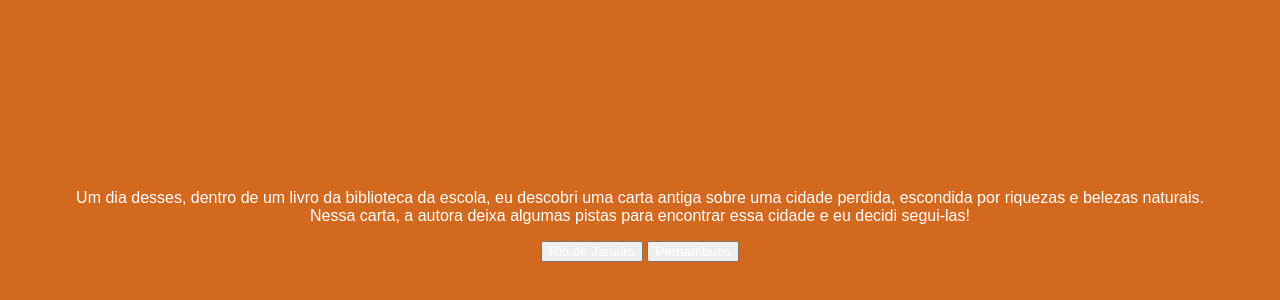
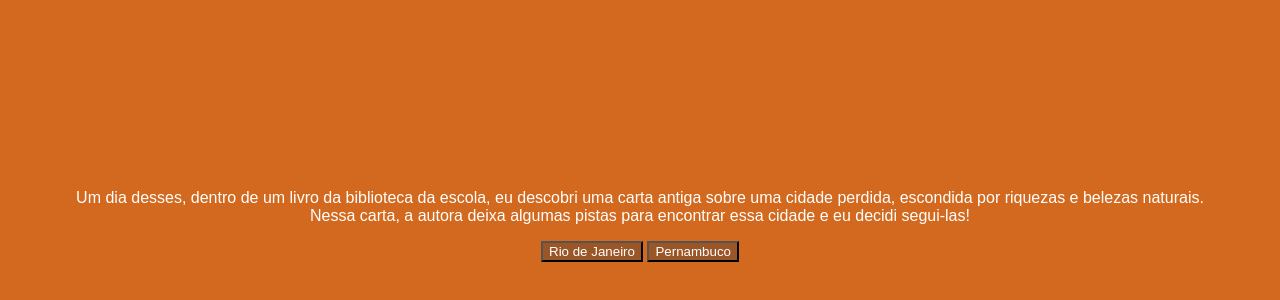
Before and after one commit to Emypeiixot/criando-sua-aventura, a plain HTML site: page index.html in a window 1280 px wide. Shown: the part 142-442 px from the top of the page. Drawn offline with Linux system fonts and the light colour scheme; a web font is replaced by a local one.

Commit message:
Update style.css

```diff
--- a/style.css
+++ b/style.css
@@ -10,7 +10,7 @@ body {
 }
 
 button {
-    background-color: 9a5626;
+    background-color: #9A5626;
     color: white;
     font-family: "Bai Jamjuree", sans-serif;
 }
```
